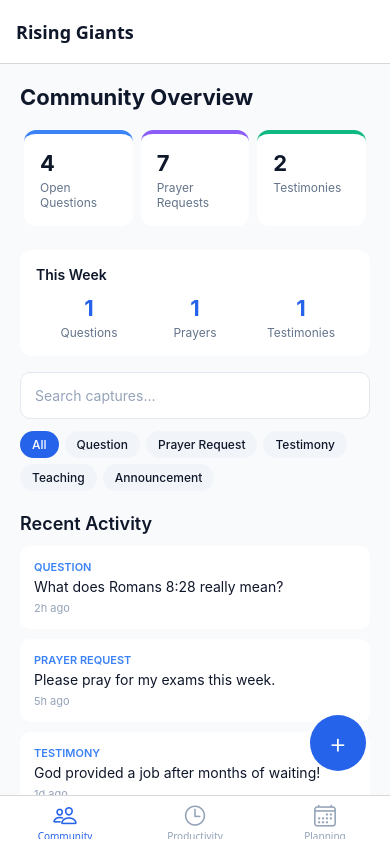
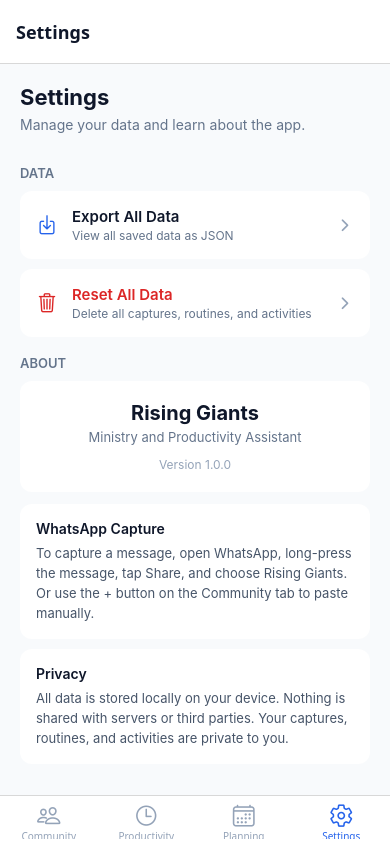
Before and after one commit to kabondoblessings93-a11y/Rising-Giants, a React Native app: screen /Settings in a window 390 px wide. Built offline with nearby package versions, Linux system fonts and the light colour scheme.

Commit message:
Add Settings tab: export, reset, and app info

```diff
--- a/App.js
+++ b/App.js
@@ -5,6 +5,7 @@ import { Ionicons } from '@expo/vector-icons';
 import HomeScreen from './src/screens/HomeScreen';
 import ProductivityScreen from './src/screens/ProductivityScreen';
 import PlanningScreen from './src/screens/PlanningScreen';
+import SettingsScreen from './src/screens/SettingsScreen';
 
 const Tab = createBottomTabNavigator();
 
@@ -22,6 +23,7 @@ export default function App() {
             if (route.name === 'Community') iconName = 'people-outline';
             else if (route.name === 'Productivity') iconName = 'time-outline';
             else if (route.name === 'Planning') iconName = 'calendar-outline';
+            else if (route.name === 'Settings') iconName = 'settings-outline';
             return <Ionicons name={iconName} size={size} color={color} />;
           },
         })}
@@ -33,6 +35,7 @@ export default function App() {
         />
         <Tab.Screen name="Productivity" component={ProductivityScreen} />
         <Tab.Screen name="Planning" component={PlanningScreen} />
+        <Tab.Screen name="Settings" component={SettingsScreen} />
       </Tab.Navigator>
     </NavigationContainer>
   );
--- /dev/null
+++ b/src/screens/SettingsScreen.js
@@ -0,0 +1,164 @@
+import { useState } from 'react';
+import { View, Text, StyleSheet, ScrollView, TouchableOpacity, Modal, Alert, Platform } from 'react-native';
+import { Ionicons } from '@expo/vector-icons';
+import AsyncStorage from '@react-native-async-storage/async-storage';
+
+const STORAGE_KEYS = ['items', 'routines', 'activities'];
+
+export default function SettingsScreen() {
+  const [exportVisible, setExportVisible] = useState(false);
+  const [exportData, setExportData] = useState('');
+  const [resetVisible, setResetVisible] = useState(false);
+
+  const handleExport = async () => {
+    try {
+      const data = {};
+      for (const key of STORAGE_KEYS) {
+        const raw = await AsyncStorage.getItem(key);
+        data[key] = raw ? JSON.parse(raw) : null;
+      }
+      setExportData(JSON.stringify(data, null, 2));
+      setExportVisible(true);
+    } catch (e) {
+      console.warn('export error', e);
+    }
+  };
+
+  const handleReset = async () => {
+    try {
+      await AsyncStorage.multiRemove(STORAGE_KEYS);
+      setResetVisible(false);
+      if (Platform.OS === 'web') {
+        if (typeof window !== 'undefined') {
+          window.alert('All data cleared. Refresh the page to see the reset.');
+        }
+      } else {
+        Alert.alert('Data cleared', 'Close and reopen the app to see the reset.');
+      }
+    } catch (e) {
+      console.warn('reset error', e);
+    }
+  };
+
+  return (
+    <ScrollView style={styles.container} contentContainerStyle={styles.scroll}>
+      <Text style={styles.title}>Settings</Text>
+      <Text style={styles.subtitle}>Manage your data and learn about the app.</Text>
+
+      <Text style={styles.sectionTitle}>Data</Text>
+
+      <TouchableOpacity style={styles.row} onPress={handleExport}>
+        <View style={styles.rowLeft}>
+          <Ionicons name="download-outline" size={22} color="#2563eb" />
+          <View style={styles.rowText}>
+            <Text style={styles.rowTitle}>Export All Data</Text>
+            <Text style={styles.rowSub}>View all saved data as JSON</Text>
+          </View>
+        </View>
+        <Ionicons name="chevron-forward" size={18} color="#94a3b8" />
+      </TouchableOpacity>
+
+      <TouchableOpacity style={styles.row} onPress={() => setResetVisible(true)}>
+        <View style={styles.rowLeft}>
+          <Ionicons name="trash-outline" size={22} color="#dc2626" />
+          <View style={styles.rowText}>
+            <Text style={[styles.rowTitle, styles.danger]}>Reset All Data</Text>
+            <Text style={styles.rowSub}>Delete all captures, routines, and activities</Text>
+          </View>
+        </View>
+        <Ionicons name="chevron-forward" size={18} color="#94a3b8" />
+      </TouchableOpacity>
+
+      <Text style={styles.sectionTitle}>About</Text>
+
+      <View style={styles.aboutCard}>
+        <Text style={styles.aboutTitle}>Rising Giants</Text>
+        <Text style={styles.aboutSub}>Ministry and Productivity Assistant</Text>
+        <Text style={styles.aboutVersion}>Version 1.0.0</Text>
+      </View>
+
+      <View style={styles.infoCard}>
+        <Text style={styles.infoTitle}>WhatsApp Capture</Text>
+        <Text style={styles.infoText}>
+          To capture a message, open WhatsApp, long-press the message, tap Share, and choose Rising Giants. Or use the + button on the Community tab to paste manually.
+        </Text>
+      </View>
+
+      <View style={styles.infoCard}>
+        <Text style={styles.infoTitle}>Privacy</Text>
+        <Text style={styles.infoText}>
+          All data is stored locally on your device. Nothing is shared with servers or third parties. Your captures, routines, and activities are private to you.
+        </Text>
+      </View>
+
+      <Text style={styles.footer}>Built with Expo</Text>
+
+      <Modal visible={exportVisible} animationType="slide" transparent onRequestClose={() => setExportVisible(false)}>
+        <View style={styles.modalBackdrop}>
+          <View style={styles.modalCard}>
+            <Text style={styles.modalTitle}>Export Data</Text>
+            <ScrollView style={styles.exportScroll}>
+              <Text style={styles.exportText} selectable>{exportData}</Text>
+            </ScrollView>
+            <TouchableOpacity style={styles.closeBtn} onPress={() => setExportVisible(false)}>
+              <Text style={styles.closeBtnText}>Close</Text>
+            </TouchableOpacity>
+          </View>
+        </View>
+      </Modal>
+
+      <Modal visible={resetVisible} animationType="fade" transparent onRequestClose={() => setResetVisible(false)}>
+        <View style={styles.modalBackdrop}>
+          <View style={styles.modalCard}>
+            <Text style={styles.modalTitle}>Reset all data?</Text>
+            <Text style={styles.modalText}>This will permanently delete all captures, routines, and activities. This cannot be undone.</Text>
+            <View style={styles.actions}>
+              <TouchableOpacity style={[styles.btn, styles.cancelBtn]} onPress={() => setResetVisible(false)}>
+                <Text style={styles.cancelText}>Cancel</Text>
+              </TouchableOpacity>
+              <TouchableOpacity style={[styles.btn, styles.deleteBtn]} onPress={handleReset}>
+                <Text style={styles.deleteText}>Reset</Text>
+              </TouchableOpacity>
+            </View>
+          </View>
+        </View>
+      </Modal>
+    </ScrollView>
+  );
+}
+
+const styles = StyleSheet.create({
+  container: { flex: 1, backgroundColor: '#f8fafc' },
+  scroll: { padding: 20 },
+  title: { fontSize: 22, fontWeight: '700', color: '#0f172a' },
+  subtitle: { fontSize: 14, color: '#64748b', marginTop: 6, marginBottom: 24 },
+  sectionTitle: { fontSize: 13, fontWeight: '600', color: '#64748b', textTransform: 'uppercase', marginBottom: 10, marginTop: 8 },
+  row: { flexDirection: 'row', alignItems: 'center', justifyContent: 'space-between', backgroundColor: '#fff', padding: 16, borderRadius: 12, marginBottom: 10, elevation: 2 },
+  rowLeft: { flexDirection: 'row', alignItems: 'center', flex: 1 },
+  rowText: { marginLeft: 14, flex: 1 },
+  rowTitle: { fontSize: 15, fontWeight: '600', color: '#0f172a' },
+  rowSub: { fontSize: 12, color: '#64748b', marginTop: 2 },
+  danger: { color: '#dc2626' },
+  aboutCard: { backgroundColor: '#fff', padding: 20, borderRadius: 12, marginBottom: 12, alignItems: 'center', elevation: 2 },
+  aboutTitle: { fontSize: 20, fontWeight: '700', color: '#0f172a' },
+  aboutSub: { fontSize: 13, color: '#64748b', marginTop: 4 },
+  aboutVersion: { fontSize: 12, color: '#94a3b8', marginTop: 12 },
+  infoCard: { backgroundColor: '#fff', padding: 16, borderRadius: 12, marginBottom: 10, elevation: 2 },
+  infoTitle: { fontSize: 14, fontWeight: '600', color: '#0f172a', marginBottom: 6 },
+  infoText: { fontSize: 13, color: '#475569', lineHeight: 20 },
+  footer: { textAlign: 'center', color: '#94a3b8', fontSize: 12, marginTop: 20 },
+  modalBackdrop: { flex: 1, backgroundColor: 'rgba(0,0,0,0.4)', justifyContent: 'center', padding: 20 },
+  modalCard: { backgroundColor: '#fff', padding: 20, borderRadius: 16, maxHeight: '80%' },
+  modalTitle: { fontSize: 18, fontWeight: '700', color: '#0f172a', marginBottom: 12 },
+  modalText: { fontSize: 14, color: '#475569', marginBottom: 20, lineHeight: 20 },
+  exportScroll: { maxHeight: 300, marginBottom: 16 },
+  exportText: { fontSize: 12, color: '#0f172a', fontFamily: 'monospace' },
+  closeBtn: { backgroundColor: '#2563eb', padding: 14, borderRadius: 10, alignItems: 'center' },
+  closeBtnText: { color: '#fff', fontWeight: '600' },
+  actions: { flexDirection: 'row', justifyContent: 'flex-end' },
+  btn: { paddingVertical: 12, paddingHorizontal: 20, borderRadius: 10, marginLeft: 12 },
+  cancelBtn: { backgroundColor: '#f1f5f9' },
+  cancelText: { color: '#0f172a', fontWeight: '600' },
+  deleteBtn: { backgroundColor: '#fee2e2' },
+  deleteText: { color: '#dc2626', fontWeight: '600' },
+});
```
